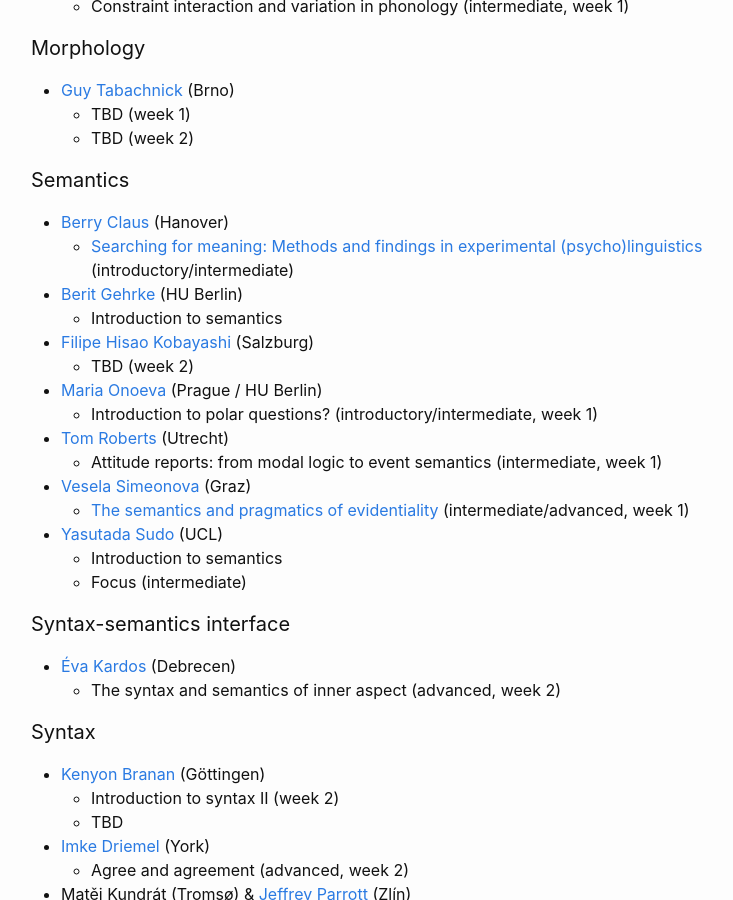
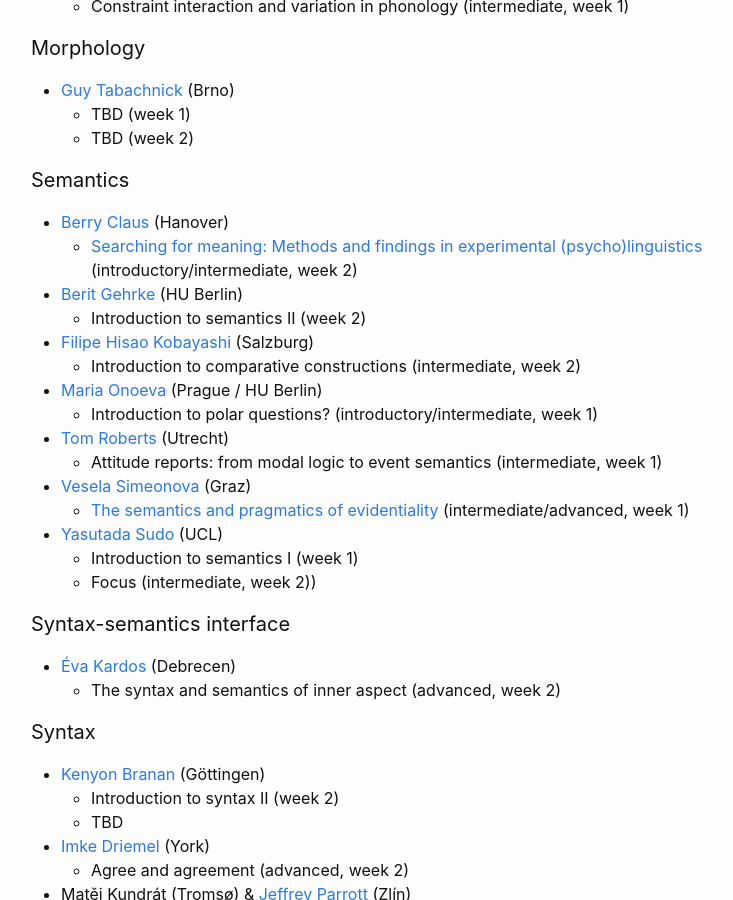
Before and after one commit to ovaschool/ovaschool.github.io, a Jekyll site: the page built from staticpages/ova2026-teachers.markdown, in a window 1280 px wide and 900 px high, scrolled down 533 px. Shown: the whole window, without its empty margins (239-972 px from the left). Built offline with Jekyll 4.4.1, drawn with Linux system fonts in a browser that asks for light colours.

Commit message:
Update ova2026-teachers.markdown

```diff
--- a/staticpages/ova2026-teachers.markdown
+++ b/staticpages/ova2026-teachers.markdown
@@ -31,11 +31,11 @@
 #### Semantics
 
 - [Berry Claus](https://www.germanistik.uni-hannover.de/claus) (Hanover)
-  - [Searching for meaning: Methods and findings in experimental (psycho)linguistics](https://github.com/ovaschool/ovaschool.github.io/blob/main/staticpages/ova2026-course-descriptions.markdown#berry-claus-searching-for-meaning-methods-and-findings-in-experimental-psycholinguistics) (introductory/intermediate)
+  - [Searching for meaning: Methods and findings in experimental (psycho)linguistics](https://github.com/ovaschool/ovaschool.github.io/blob/main/staticpages/ova2026-course-descriptions.markdown#berry-claus-searching-for-meaning-methods-and-findings-in-experimental-psycholinguistics) (introductory/intermediate, week 2)
 - [Berit Gehrke](http://www.beritgehrke.com/) (HU Berlin)
-  - Introduction to semantics
+  - Introduction to semantics II (week 2)
 - [Filipe Hisao Kobayashi](https://fhkobayashi.net/) (Salzburg)
-  - TBD (week 2)
+  - Introduction to comparative constructions (intermediate, week 2)
 - [Maria Onoeva](https://mariaonoeva.github.io/) (Prague / HU Berlin)
   - Introduction to polar questions? (introductory/intermediate, week 1)
 - [Tom Roberts](https://www.uu.nl/staff/TDHRoberts) (Utrecht)
@@ -43,8 +43,8 @@
 - [Vesela Simeonova](https://kfunigraz.academia.edu/VeselaSimeonova) (Graz)
   - [The semantics and pragmatics of evidentiality](https://github.com/ovaschool/ovaschool.github.io/blob/main/staticpages/ova2026-course-descriptions.markdown#vesela-simeonova-the-semantics-and-pragmatics-of-evidentiality) (intermediate/advanced, week 1)
 - [Yasutada Sudo](https://www.homepages.ucl.ac.uk/~ucjtudo/) (UCL)
-  - Introduction to semantics
-  - Focus (intermediate)
+  - Introduction to semantics I (week 1)
+  - Focus (intermediate, week 2))
 
 #### Syntax-semantics interface
 
```
